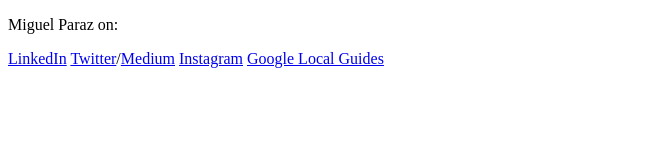
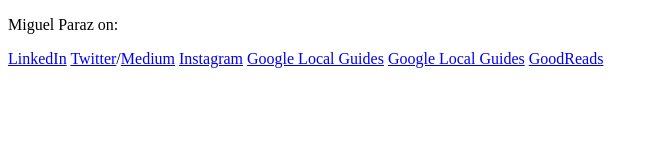
Before and after one commit to mparaz/mparaz.github.com, a plain HTML site: page index.html in a window 1280 px wide. Shown: the whole page, without its empty margins (0-658 px from the left). Drawn offline with Linux system fonts and the light colour scheme.

Commit message:
Add GoodReads.

```diff
--- a/index.html
+++ b/index.html
@@ -12,6 +12,8 @@
       <a href="https://twitter.com/mparaz">Twitter</a>/<a href="https://medium.com/@mparaz">Medium</a>
       <a href="https://www.instagram.com/mparaz/">Instagram</a>
       <a href="https://www.google.com.au/maps/contrib/116828440399085480749/">Google Local Guides</a>
+      <a href="https://www.google.com.au/maps/contrib/116828440399085480749/">Google Local Guides</a>
+      <a href="https://www.goodreads.com/user/show/27835588-miguel-paraz">GoodReads</a>
     </p>
     </p>
   </body>
```
